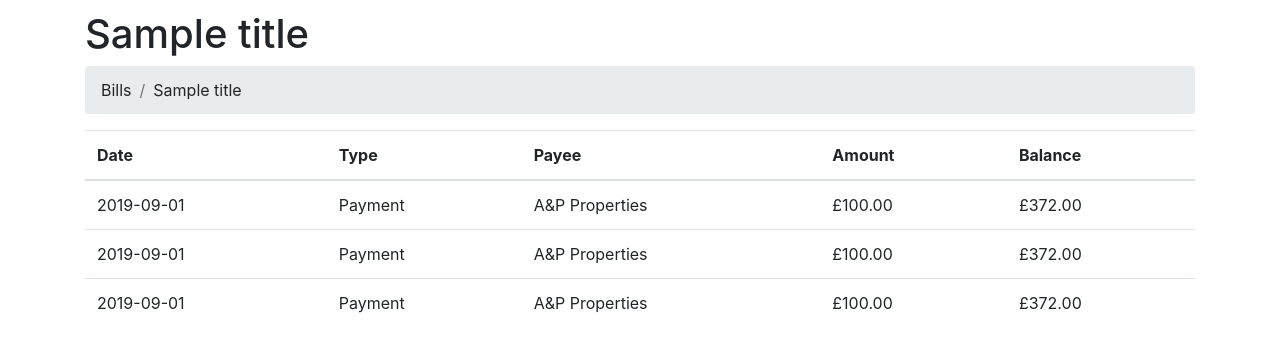
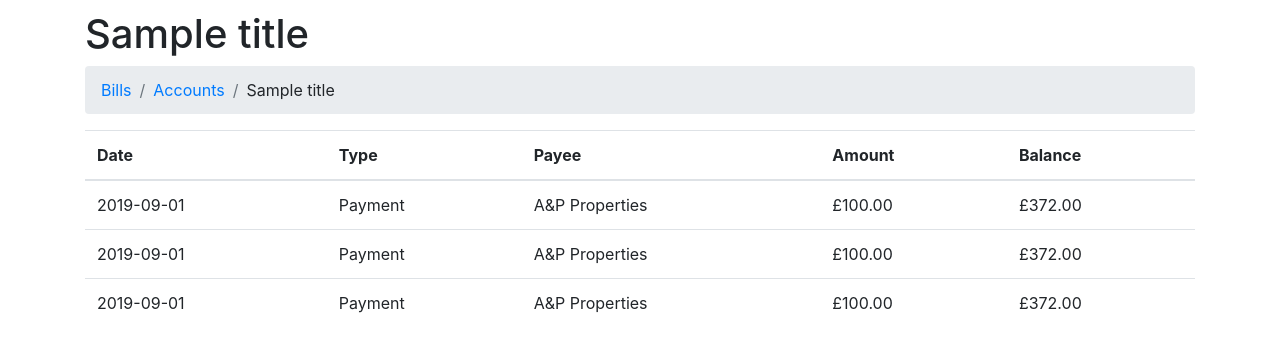
Before and after one commit to trickeydan/biller, a Flask app: template www/templates/accounts/view.html in a window 1280 px wide. Shown: the part 56-408 px from the top of the page. Run offline with Flask 2, Linux system fonts and the light colour scheme; the template is opened without the code that fills it: most values are stand-ins (such as "Sample title", 1, 10 or a date in 2020); some libraries are stand-ins or nearby versions.

Commit message:
Add Account View Page

```diff
--- a/biller/accounts.py
+++ b/biller/accounts.py
@@ -28,9 +28,9 @@ class AccountList(YamlObject):
     def load():
         return AccountList(AccountList.FILE)
 
-    def get_person(self, slug):
+    def get_account(self, slug):
 
-        return Person(self.data[slug], slug)
+        return Account(self.data[slug], slug)
 
     def __iter__(self):
         self.position = -1  # Nasty Hack ALERT!
--- a/biller/person.py
+++ b/biller/person.py
@@ -65,7 +65,6 @@ class People(YamlObject):
         return People(People.FILE)
 
     def get_person(self, slug):
-
         return Person(self.data[slug], slug)
 
     @property
--- a/www/templates/accounts/index.html
+++ b/www/templates/accounts/index.html
@@ -17,7 +17,7 @@
                 <td>{{ account.name }}</td>
                 <td>{{ account.typ }}</td>
                 <td>{{ account.balance }}</td>
-                <td>View Details</td>
+                <td><a href="{{ url_for('accounts.view', account_slug=account.slug) }}">View Details</a></td>
             </tr>
             {% endfor %}
         </tbody>
--- a/www/templates/accounts/view.html
+++ b/www/templates/accounts/view.html
@@ -1,4 +1,8 @@
 {% extends 'base.html' %}
+
+{% block breadcrumbs %}
+<li class="breadcrumb-item"><a href="{{ url_for('accounts.index') }}"><span>Accounts</span></a></li>
+{% endblock %}
 
 {% block content %}
 <div class="table-responsive">
--- a/www/templates/base.html
+++ b/www/templates/base.html
@@ -26,7 +26,8 @@
         <div class="container">
             <h1>{{ title }}</h1>
             <ol class="breadcrumb">
-                <li class="breadcrumb-item"><a><span>{{ VIEW_CONFIG["SITE_TITLE"] }}</span></a></li>
+                <li class="breadcrumb-item"><a href="{{ url_for('index') }}"><span>{{ VIEW_CONFIG["SITE_TITLE"] }}</span></a></li>
+                {% block breadcrumbs %}{% endblock %}
                 <li class="breadcrumb-item"><a><span>{{ title }}</span></a></li>
             </ol>
             {% block content %}{% endblock %}
```
Also changed, not shown: www/accounts.py (+10 -1 lines).
